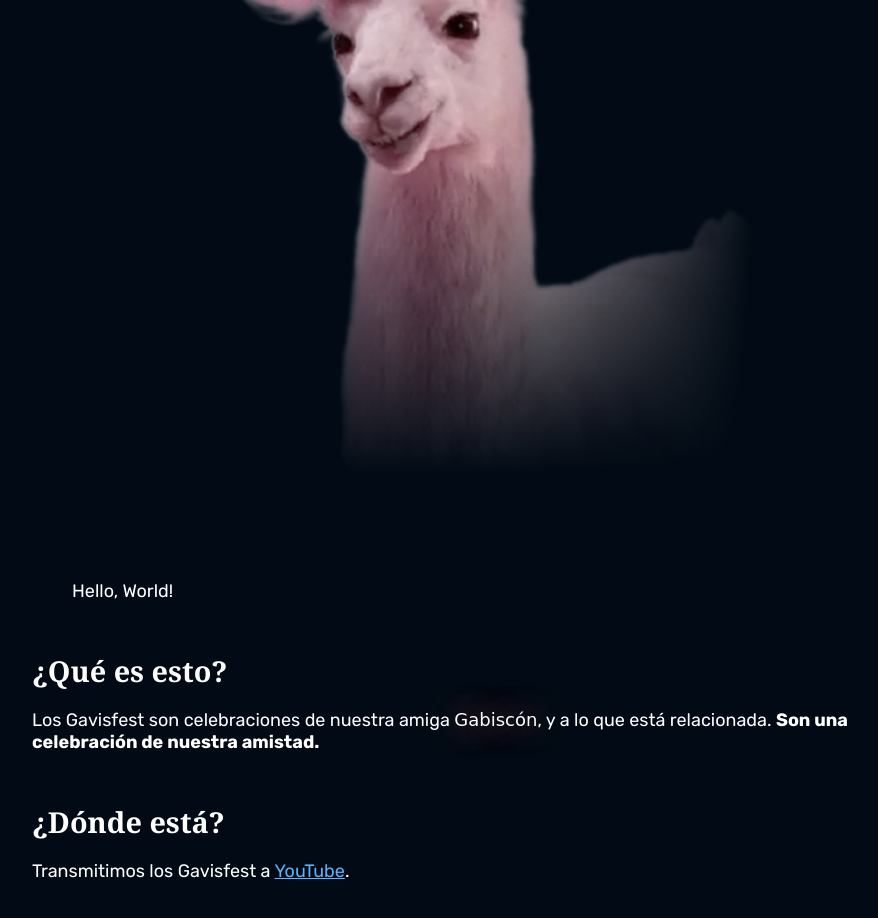
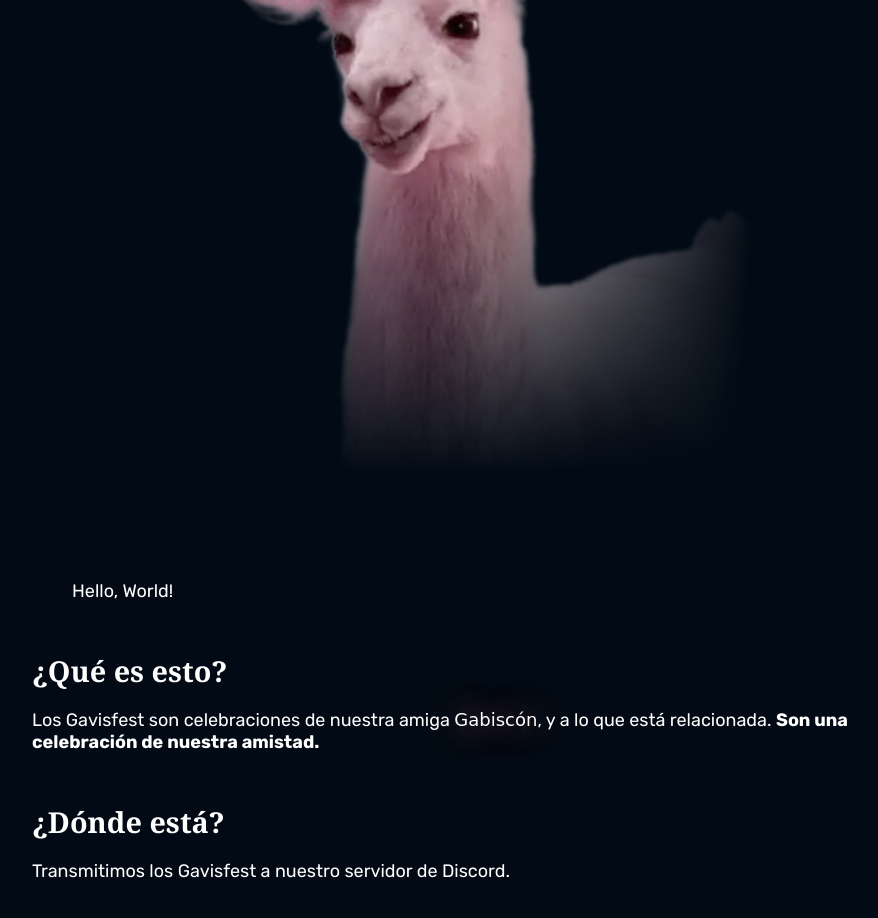
Before and after one commit to Gavisfest/sitio, a plain HTML site: page index.html in a window 1280 px wide. Shown: the part 325-1243 px from the top of the page, without its empty margins (158-1036 px from the left). Drawn offline with Linux system fonts and the light colour scheme; a web font is replaced by a local one.

Commit message:
Fix inaccuracy

```diff
--- a/index.html
+++ b/index.html
@@ -42,12 +42,7 @@
 
 		<h1>¿Dónde está?</h1>
 		<p>
-			Transmitimos los Gavisfest a
-			<a
-				target="_blank"
-				href="https://www.youtube.com/channel/UCh877FF3mBtnUea_HUJaxHg"
-				>YouTube</a
-			>.
+			Transmitimos los Gavisfest a nuestro servidor de Discord.
 		</p>
 	</body>
 </html>
```
